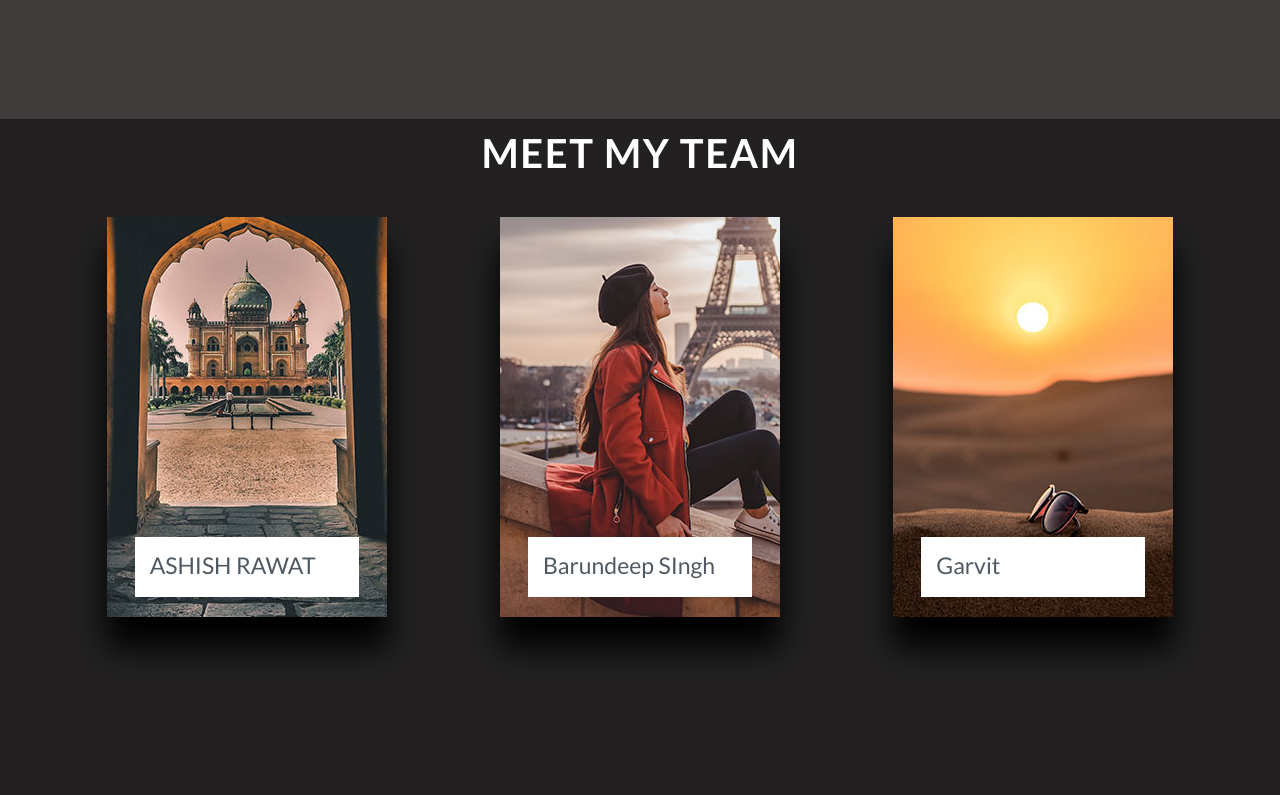
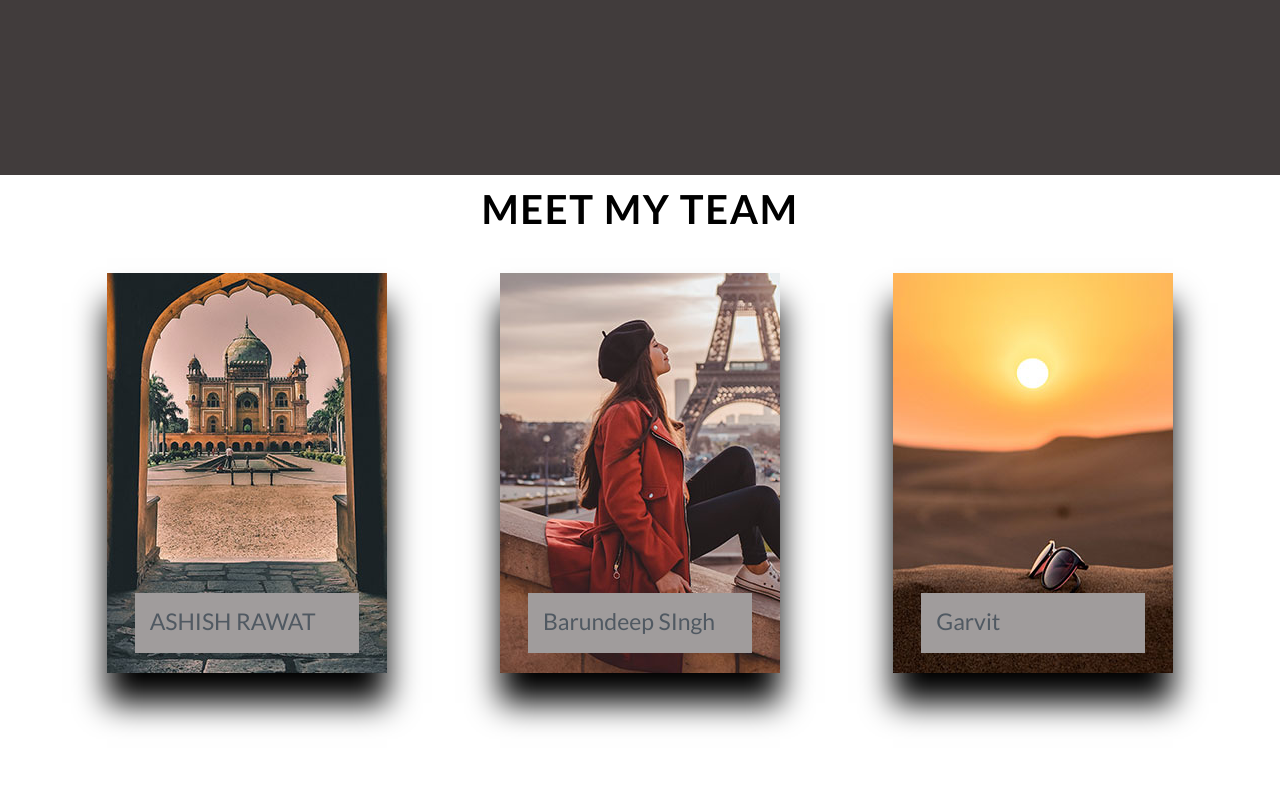
Before and after one commit to ashraw007/ashraw007.github.io, a plain HTML site: page index.html in a window 1280 px wide. Shown: the part 1425-2220 px from the top of the page. Drawn offline with nearby package versions, Linux system fonts and the light colour scheme.

Commit message:
update style.css

```diff
--- a/style.css
+++ b/style.css
@@ -6,12 +6,6 @@ body{
     color: #505962;
 }
 
-.offset:before{
-    height:  3.5rem;
-    margin-top: -3.5rem;
-    content: "";
-    display: block;
-}
 
 /*--- NAVBAR  ---*/
 
@@ -64,12 +58,12 @@ body{
 #team{
     margin: 0px;
     padding: 10px;
-    background-color: rgb(34, 32, 32);
+    background-color: white;
     min-height: 100vh;
 }
 
 .heading{
-    color: #fff;
+    color:black;
     font-weight: 900;
     letter-spacing: 0.1rem;
     text-align: center;
@@ -91,7 +85,7 @@ body{
     position: relative;
     width: 280px;
     height: 400px;
-    background: #000;
+    background: rgb(88, 88, 88);
     box-shadow: 0 30px 30px rgba(0,0,0,9);
 }
 
@@ -123,7 +117,7 @@ body{
     left: 10%;
     width: 80%;
     height: 60px;
-    background: #fff;
+    background:  rgb(160, 156, 156);
     transition: 0.5s;
     overflow: hidden;
     padding: 15px;
```
